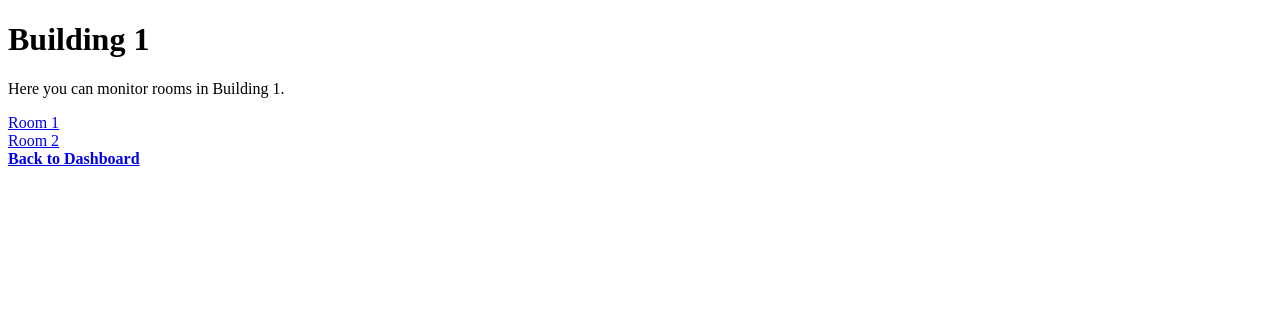
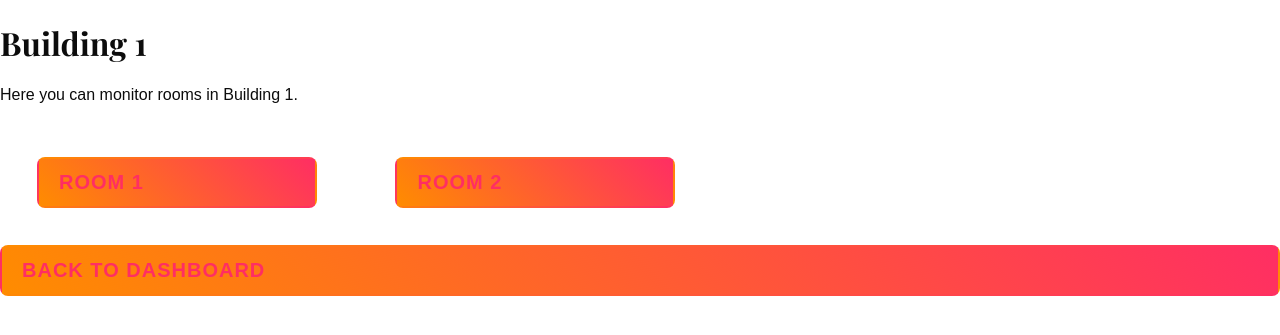
Before and after one commit to MinhLuong1006/IOTweb2.0, a Flask app: page /building1 in a window 1280 px wide. Shown: the top 335 px of the page. Run offline with Flask 3, Linux system fonts and the light colour scheme; the visitor is signed in with stand-in values (Sample User, id 1).

Commit message:
Changes to be committed: 	modified:   static/style/style.css 	modified:   templates/building1.html 	modified:   templates/dashboard.html 	modified:   users.txt

```diff
--- a/static/style/style.css
+++ b/static/style/style.css
@@ -519,4 +519,98 @@
   background-color: black;
 }
 
+/* Title Section */
+.title {
+  background-color: #ff5733;
+  /* Fire-like theme */
+  color: white;
+  padding: 20px;
+  font-size: 24px;
+  font-weight: bold;
+  text-transform: uppercase;
+}
+
+/* Building Box */
+.building-box {
+  display: inline-block;
+  background-color: white;
+  padding: 15px 30px;
+  margin: 20px;
+  border-radius: 10px;
+  box-shadow: 0 4px 8px rgba(0, 0, 0, 0.2);
+  transition: transform 0.3s, box-shadow 0.3s;
+}
+
+/* Button Styling */
+.slider-link {
+  text-decoration: none;
+  font-size: 20px;
+  color: #ff5733;
+  font-weight: bold;
+  display: block;
+  padding: 10px 20px;
+  border: 2px solid #ff5733;
+  border-radius: 8px;
+  transition: background-color 0.3s, color 0.3s;
+}
+
+/* Hover Effects */
+.building-box:hover {
+  transform: translateY(-5px);
+  box-shadow: 0 6px 12px rgba(0, 0, 0, 0.3);
+}
+
+.slider-link:hover {
+  background-color: #ff5733;
+  color: white;
+}
+
+.building-box {
+  background: rgba(255, 255, 255, 0.1);
+  border-radius: 15px;
+  padding: 15px;
+  margin: 20px;
+  display: inline-block;
+  width: 280px;
+  backdrop-filter: blur(10px);
+  border: 2px solid rgba(255, 255, 255, 0.2);
+  box-shadow: 0px 5px 20px rgba(255, 255, 255, 0.1);
+  transition: all 0.3s ease-in-out;
+}
+
+
+.slider-link {
+  font-size: 20px;
+  font-weight: bold;
+  color: #ff2e63;
+  text-decoration: none;
+  display: block;
+  padding: 12px 20px;
+  border-radius: 8px;
+  border: 2px solid transparent;
+  background: linear-gradient(45deg, #ff8c00, #ff2e63);
+  text-transform: uppercase;
+  letter-spacing: 1px;
+  transition: all 0.3s ease-in-out;
+}
+
+
+.building-box:hover {
+  transform: scale(1.05);
+  box-shadow: 0px 10px 30px rgba(255, 255, 255, 0.2);
+}
+
+.slider-link:hover {
+  background: linear-gradient(45deg, #4d2eff, #ff8c00);
+  color: white;
+}
+
+.building-page {
+  display: flex;
+  flex-direction: column;
+  min-height: 100vh;
+  margin: 0;
+  font-family: Arial, sans-serif;
+}
+
 /*# sourceMappingURL=style.css.map */
--- a/templates/building1.html
+++ b/templates/building1.html
@@ -1,24 +1,30 @@
 <!DOCTYPE html>
 <html lang="en">
+
 <head>
     <meta charset="UTF-8">
     <meta name="viewport" content="width=device-width, initial-scale=1.0">
     <title>Building 1</title>
+    <link rel="stylesheet" href="{{ url_for('static', filename='style/style.css') }}">
 </head>
-<body>
-    <h1>Building 1</h1>
 
-    <p>Here you can monitor rooms in Building 1.</p>
+<body class="building-page">
+    <div class="container">
+        <h1>Building 1</h1>
+        <p>Here you can monitor rooms in Building 1.</p>
 
-    <div class="building-box">
-        <a href="{{url_for('room1')}}" class="slider-link">Room 1</a>
+        <div class="building-box">
+            <a href="{{ url_for('room1') }}" class="slider-link">Room 1</a>
+        </div>
+        <div class="building-box">
+            <a href="{{ url_for('room2') }}" class="slider-link">Room 2</a>
+        </div>
     </div>
-    <div class="building-box">
-        <a href="{{url_for('room2')}}" class="slider-link">Room 2</a>
-    </div>
-    <!-- Back to Dashboard -->
-    <div class="building-box">
-        <a href="{{url_for('dashboard')}}" class="slider-link"><b>Back to Dashboard</b></a>
+
+    <!-- Move Back to Dashboard at the bottom -->
+    <div class="footer">
+        <a href="{{ url_for('dashboard') }}" class="slider-link"><b>Back to Dashboard</b></a>
     </div>
 </body>
+
 </html>
--- a/users.txt
+++ b/users.txt
@@ -1,3 +1,4 @@
 
 minhbell, minhluong10062006@gmail.com, 10062006
 minhluong2, minhluong10062006@gmail.com, Minh10062006
+ducanhngo, ducanhngo09@gmail.com, 12345678
```
Also changed, not shown: templates/dashboard.html (+15 -0 lines).
